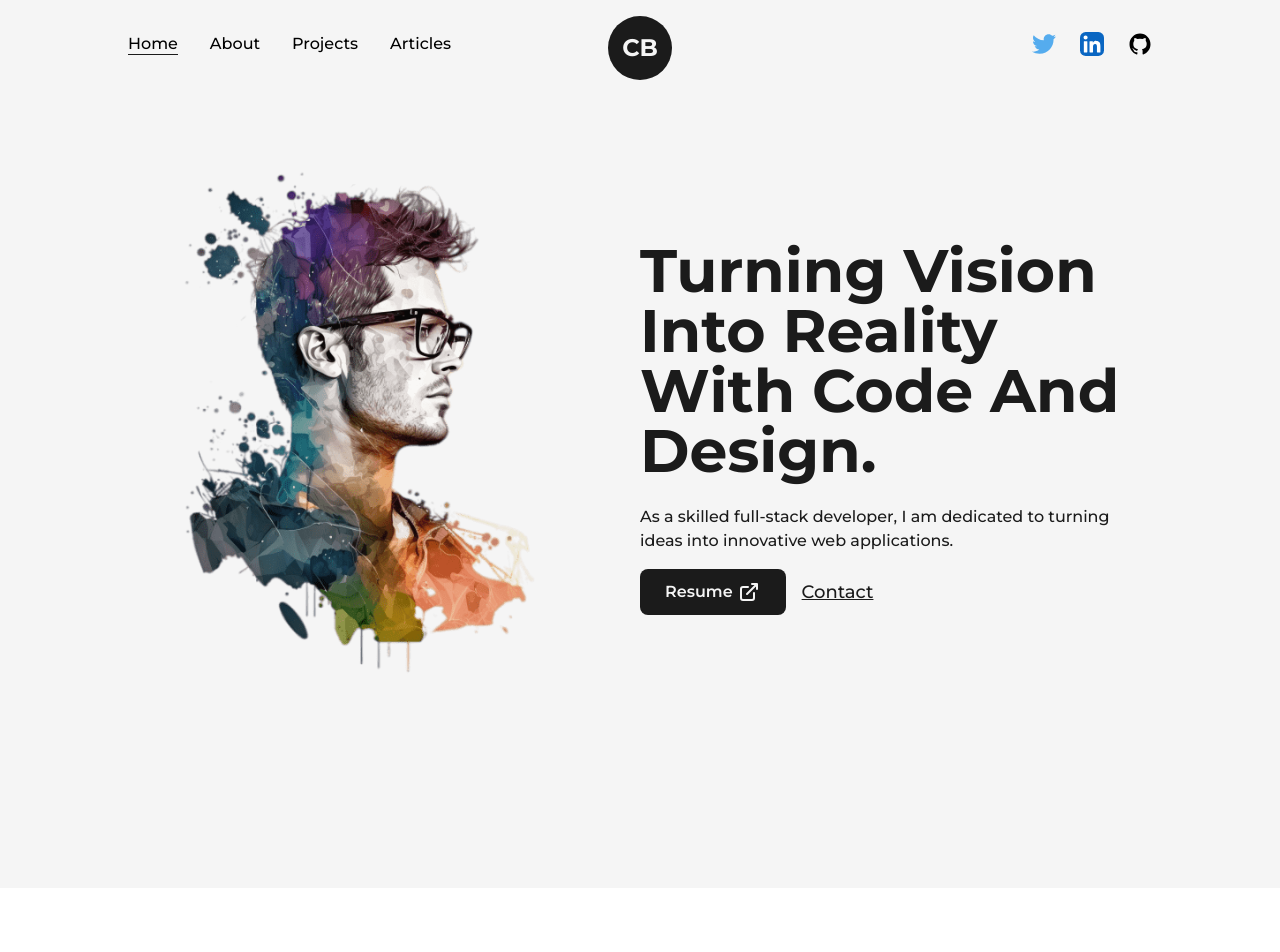
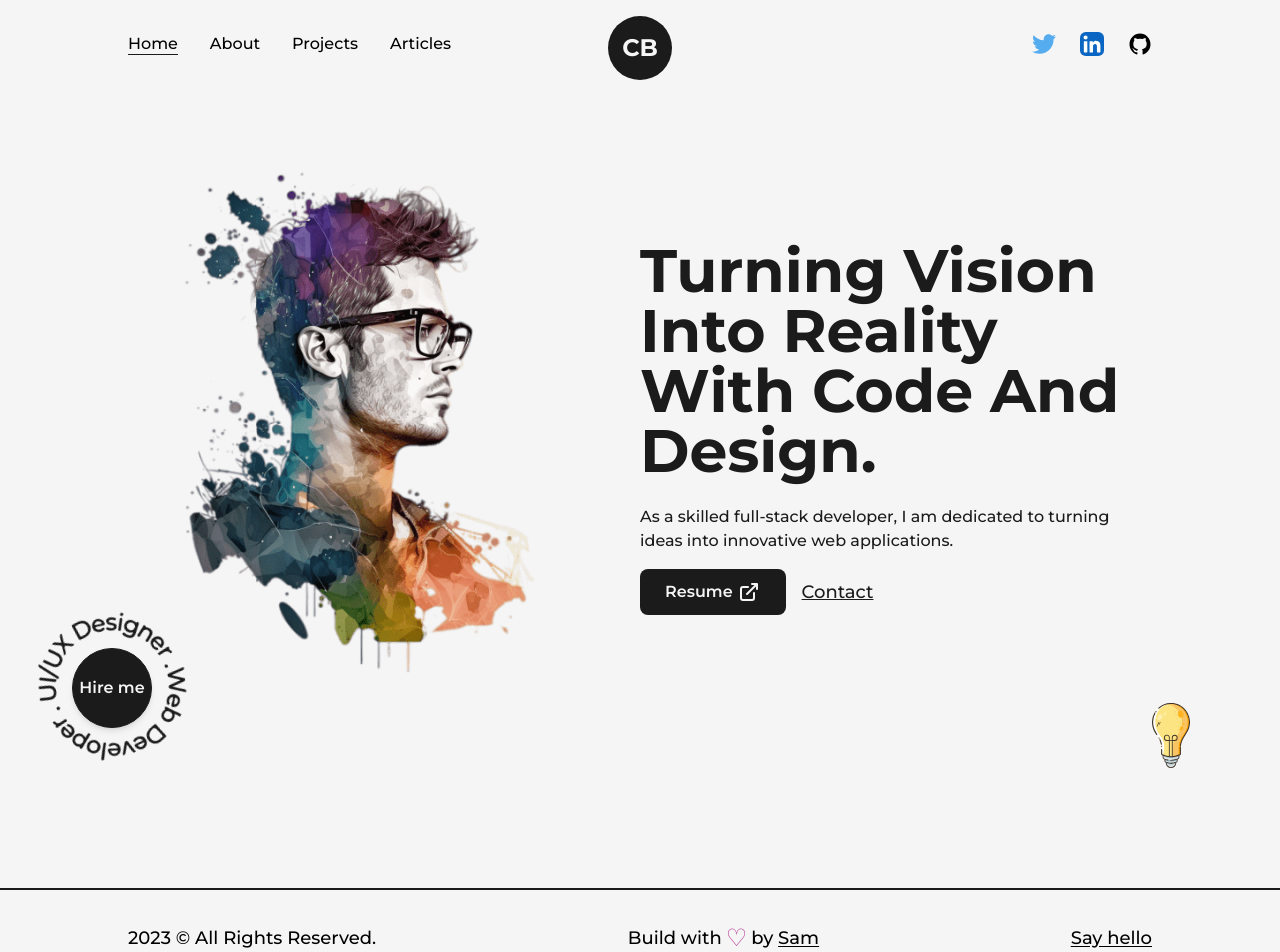
Before and after one commit to SamStha07/nextjs-framer-motion-tailwind, a Next.js app: page / in a window 1280 px wide. Shown: the top 952 px of the page. Before the commit the page ends 888 px from the top, so only its background shows below. Built offline with nearby package versions, Linux system fonts and the light colour scheme.

Commit message:
added homepage

```diff
--- /dev/null
+++ b/src/components/footer.jsx
@@ -0,0 +1,26 @@
+import React from "react";
+import Layout from "./layout";
+import Link from "next/link";
+import HireMe from "./hire-me";
+
+const Footer = () => {
+  return (
+    <footer className="w-full border-t-2 border-solid border-dark text-lg font-medium">
+      <Layout className="flex items-center justify-between py-8">
+        <span>{new Date().getFullYear()} &copy; All Rights Reserved.</span>
+        <div className="flex items-center">
+          Build with{" "}
+          <span className="p px-1 text-2xl text-primary">&#9825;</span> by&nbsp;
+          <Link href="/" className="underline underline-offset-2">
+            Sam
+          </Link>
+        </div>
+        <Link href="/" className="underline underline-offset-2">
+          Say hello
+        </Link>
+      </Layout>
+    </footer>
+  );
+};
+
+export default Footer;
--- /dev/null
+++ b/src/components/hire-me.jsx
@@ -0,0 +1,21 @@
+import React from "react";
+import { CircularText } from "./icons";
+import Link from "next/link";
+
+const HireMe = () => {
+  return (
+    <div className="fixed bottom-4 left-4 flex items-center justify-center overflow-hidden">
+      <div className="relative flex h-auto w-48 items-center justify-center">
+        <CircularText className="animate-spin-slow fill-dark" />
+        <Link
+          href="mailto:samshrestha85@gmail.com"
+          className="absolute left-1/2 top-1/2 flex h-20 w-20 -translate-x-1/2 -translate-y-1/2 items-center justify-center rounded-full border border-solid border-dark bg-dark font-semibold text-light shadow-md hover:bg-light hover:text-dark"
+        >
+          Hire me
+        </Link>
+      </div>
+    </div>
+  );
+};
+
+export default HireMe;
--- a/src/pages/_app.js
+++ b/src/pages/_app.js
@@ -1,3 +1,4 @@
+import Footer from "@/components/footer";
 import Navbar from "@/components/navbar";
 import "@/styles/globals.css";
 import { Montserrat } from "next/font/google";
@@ -17,6 +18,7 @@ export default function App({ Component, pageProps }) {
       >
         <Navbar />
         <Component {...pageProps} />
+        <Footer />
       </main>
     </>
   );
--- a/src/pages/index.js
+++ b/src/pages/index.js
@@ -4,6 +4,8 @@ import Layout from "@/components/layout";
 import { motion } from "framer-motion";
 import Image from "next/image";
 import profilePic from "../../public/images/profile/developer-pic-1.png";
+import lightBulb from "../../public/images/svgs/miscellaneous_icons_1.svg";
+import HireMe from "@/components/hire-me";
 
 const imageMotion = {
   initial: {
@@ -15,18 +17,6 @@ const imageMotion = {
     x: 0,
     transition: {
       duration: 2,
-    },
-  },
-};
-
-const descMotion = {
-  initial: {
-    opacity: 0,
-  },
-  animate: {
-    opacity: 1,
-    transition: {
-      delay: 1,
     },
   },
 };
@@ -109,6 +99,12 @@ export default function Home() {
           </motion.div>
         </div>
       </Layout>
+
+      <HireMe />
+
+      <div className="absolute bottom-8 right-8 w-24">
+        <Image src={lightBulb} alt="sam" classname="w-full h-auto" />
+      </div>
     </main>
   );
 }
--- a/tailwind.config.js
+++ b/tailwind.config.js
@@ -21,6 +21,9 @@ module.exports = {
         primary: "#B63E96", // 240,86,199
         primaryDark: "#58E6D9", // 80,230,217
       },
+      animation: {
+        "spin-slow": "spin 8s linear infinite",
+      },
     },
   },
   plugins: [],
```
